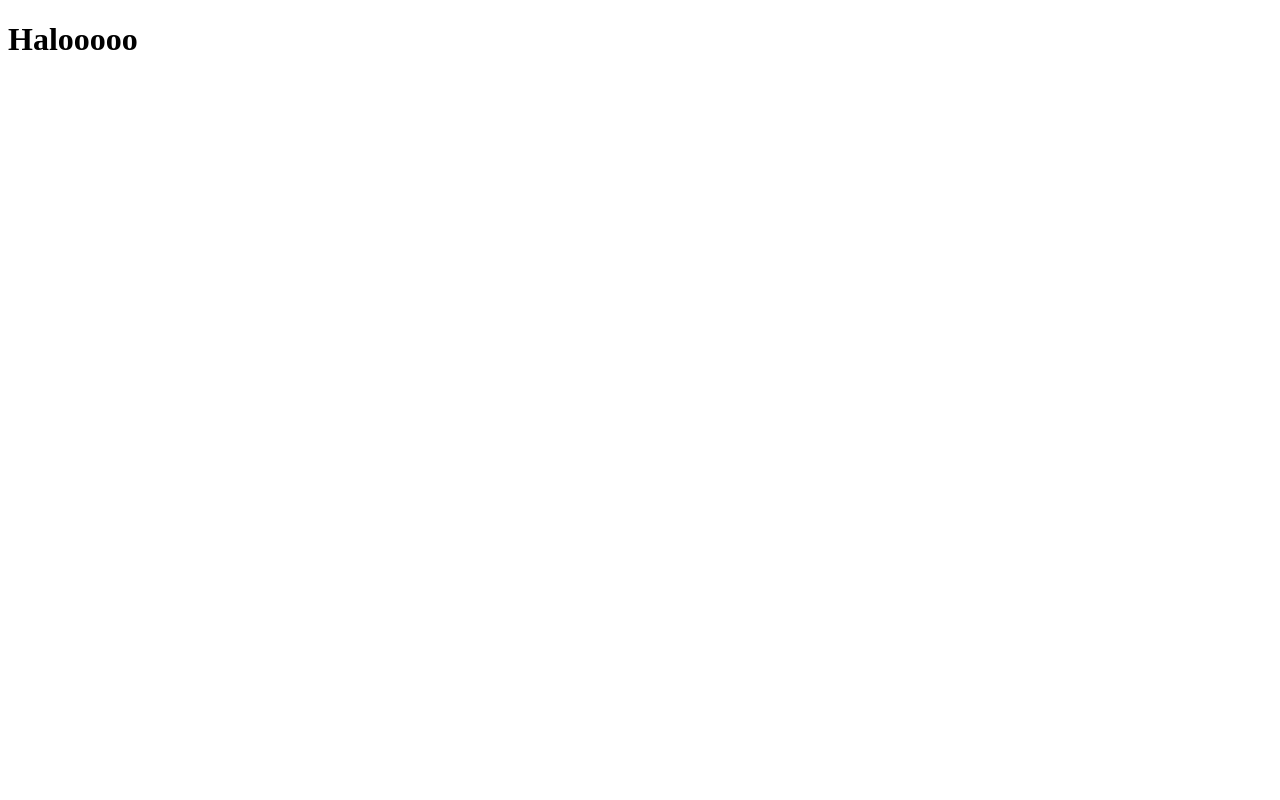
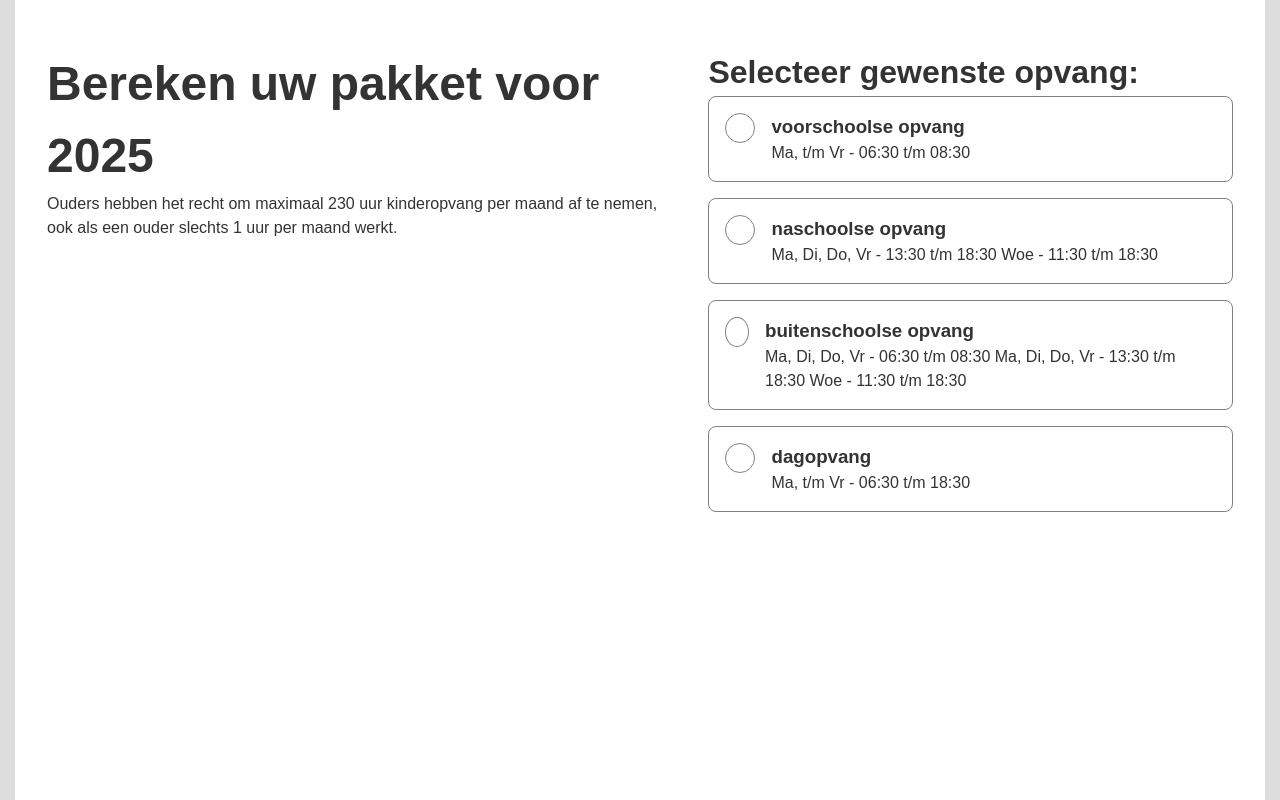
Before and after one commit to jasin1/mijn-kinderopvang-rekentool-v2, a plain HTML site: page index.html in a window 1280 px wide. Drawn offline with Linux system fonts and the light colour scheme.

Commit message:
populate DOM with js generated elements

```diff
--- a/index.html
+++ b/index.html
@@ -1,13 +1,56 @@
 <!DOCTYPE html>
 <html lang="en">
   <head>
-  <meta charset="UTF-8">
-  <meta name="viewport" content="width=device-width, initial-scale=1.0">
+    <meta charset="UTF-8" />
+    <meta name="viewport" content="width=device-width, initial-scale=1.0" />
     <title>Reken-Tool</title>
+    <link rel="stylesheet" href="style.css" />
   </head>
   <body>
+    <main>
+      <article>
+        <section class="progress-bar"></section>
+        <section class="container">
+          <div class="info">
+            <h1>Bereken uw pakket voor 2025</h1>
+            <p>
+              Ouders hebben het recht om maximaal 230 uur kinderopvang per maand
+              af te nemen, ook als een ouder slechts 1 uur per maand werkt.
+            </p>
+          </div>
+          <div class="calc-wrapper">
+            <div id="step-1" class="step active">
+              <h2>Selecteer gewenste opvang:</h2>
+              <div id="service-options">
+                <ul>
+                  <!-- <li class="service-item">
+                    <div class="circle"></div>
+                    <div id="service-option" class="service">
+                      <h3>service name</h3>
+                      <span>service subtitle</span>
+                    </div>
+                  </li> -->
+                </ul>
+              </div>
+            </div>
+            <div id="step-2" class="step">
+              <h2>Selecteer gewenste tarief:</h2>
+              <div id="tariff-options"></div>
+            </div>
+            <div id="step-3" class="step">
+              <h2>Selecteer aantal dagen</h2>
+              </h2>
+              <div id="day-options"></div>
+            </div>
+            <div id="step-4" class="step">
+              <h2>Overzicht</h2>
+              <div id="result-summary"></div>
+            </div>
+          </div>
+        </section>
+      </article>
+    </main>
 
-  <h1>Halooooo</h1>
     <script src="rekentool-v2.js"></script>
   </body>
 </html>
--- a/rekentool-v2.js
+++ b/rekentool-v2.js
@@ -1,63 +1,143 @@
 const days = ["maandag", "dinsdag", "woensdag", "donderdag", "vrijdag"];
 
 const data = {
-  voorschoolse: [
+  voorschoolse: {
+    subtitle: "Ma, t/m Vr - 06:30 t/m 08:30",
+    options: [
       {
-      tarief: "9.50",
-      descrp: "VSO zonder vakantie opvang",
+        tarief: 9.50,
+        title: "VSO zonder vakantie opvang",
         uren: [6.67, 6.67, 6.67, 6.67, 6.67],
       },
 
       {
-      tarief: "9.25",
-      descrp: "VSO geheel opvang met vakantieopvang",
+        tarief: 9.25,
+        title: "VSO geheel opvang met vakantieopvang",
         uren: [18.67, 18.67, 18.67, 18.67, 18.67],
       },
     ],
-  naschoolse:[
+  },
+  naschoolse: {
+    subtitle: "Ma, Di, Do, Vr - 13:30 t/m 18:30 Woe - 11:30 t/m 18:30",
+    options: [
       {
-      tarief: "9.50",
-      descrp: "NSO zonder vakantie opvang",
+        tarief: 9.50,
+        title: "NSO zonder vakantie opvang",
         uren: [16.67, 16.67, 23.33, 16.67, 16.67],
       },
 
       {
-      tarief: "9.25",
-      descrp: "NSO geheel opvang met vakantieopvang",
+        tarief: 9.25,
+        title: "NSO geheel opvang met vakantieopvang",
         uren: [28.67, 28.67, 35.33, 28.67, 28.67],
       },
     ],
-  buitenschoolse:[
+  },
+  buitenschoolse: {
+    subtitle:
+      "Ma, Di, Do, Vr - 06:30 t/m 08:30 Ma, Di, Do, Vr - 13:30 t/m 18:30 Woe - 11:30 t/m 18:30",
+    options: [
       {
-      tarief: "9.25",
-      descrp: "BSO met vakantieopvang",
+        tarief: 9.25,
+        title: "BSO met vakantieopvang",
         uren: [35.33, 35.33, 42, 35.33, 35.33],
       },
 
       {
-      tarief: "9.50",
-      descrp: "BSO zonder vakantieopvang",
+        tarief: 9.50,
+        title: "BSO zonder vakantieopvang",
         uren: [23.33, 23.33, 30, 23.33, 23.33],
       },
 
       {
-      tarief: "13.00",
-      descrp: "Alleen vakantieopvang",
+        tarief: 13.00,
+        title: "Alleen vakantieopvang",
         uren: [12, 12, 12, 12, 12],
       },
     ],
-
-  dag:[
+  },
+  dag: {
+    subtitle: "Ma, t/m  Vr - 06:30 t/m 18:30",
+    options: [
       {
-      tarief: "10.70",
-      descrp: "KDV halve dagopvang (6 uur p/d)",
+        tarief: 10.70,
+        title: "KDV halve dagopvang (6 uur p/d)",
         uren: [26, 26, 26, 26, 26],
       },
 
       {
-      tarief: "10.45",
-      descrp: "KDV hele dagopvang (12 uur p/d)",
+        tarief: 10.45,
+        title: "KDV hele dagopvang (12 uur p/d)",
         uren: [52, 52, 52, 52, 52],
       },
     ],
+  },
 };
+
+const state = {
+  activeStep:1,
+  selectedService: null,
+  selectedTariff: null,
+  selectedDays:[],
+  totalCalculation:null,
+};
+
+const serviceKeys = Object.keys(data);
+
+// const serviceNamesModified = serviceNames.map((item, index) => {
+//   if (index === serviceNames.length - 1) {
+//     return item + "opvang";
+//   }
+//   return item + " opvang";
+// });
+
+
+
+const serviceOptionsContainer = document.querySelector("#service-options ul");
+
+function formateServiceName(key, isLast){
+  return isLast? `${key}opvang`: `${key} opvang`;
+}
+
+// ------ populating step one ----- //
+
+serviceKeys.forEach((key, index)=>{
+
+  const isLast = index === serviceKeys.length -1;
+  const formattedName = formateServiceName(key, isLast);
+
+  const subtitle = data[key].subtitle;
+  // Create the elements dynamically
+  const li = document.createElement("li");
+  li.classList.add("service-item");
+
+  const circle = document.createElement("div");
+  circle.classList.add("circle");
+
+  const serviceDiv = document.createElement("div");
+  serviceDiv.classList.add("service");
+
+  const h3 = document.createElement("h3");
+  h3.textContent = formattedName;
+
+  const span = document.createElement("span");
+  span.textContent = subtitle;
+
+  // Append children
+  serviceDiv.appendChild(h3);
+  serviceDiv.appendChild(span);
+  li.appendChild(circle);
+  li.appendChild(serviceDiv);
+
+  // Append the <li> to the container
+  serviceOptionsContainer.appendChild(li);
+
+  li.addEventListener("click",()=>{
+    document.querySelectorAll(".service-item").forEach((el)=>{
+      el.classList.remove("selected");
+    });
+    li.classList.add("selected");
+    state.selectedService= key;
+    console.log("selected service: ", state.selectedService);
+  });
+});
--- /dev/null
+++ b/style.css
@@ -0,0 +1,128 @@
+*{
+  margin: 0;
+  padding: 0;
+  box-sizing: border-box;
+}
+
+html, body{
+  height: 100%;
+}
+
+body{
+  line-height: 1.5;
+  font-family: Arial, sans-serif; /* Choose a clean font for practice */
+  background-color: #dddddd;
+  color: #333;
+}
+
+main{
+  display: flex;
+  justify-content: center;
+  height: 100%;
+  width: 100%;
+}
+
+article{
+  display: flex;
+  flex-direction: column;
+  align-items: center;
+  padding: 2rem;
+  background: #fff;
+  /* box-shadow: 0 4px 6px rgba(0, 0, 0, 0.1); */
+  /* border-radius: 8px; */
+  max-width: 1250px;
+  width: 100%;
+}
+
+h1, h2, h3, h4, h5, h6 {
+  margin: 0;
+  padding: 0;
+}
+
+input, button, textarea, select{
+  font: inherit;
+}
+
+a{
+  text-decoration: none;
+  color: inherit;
+}
+
+ul, ol{
+  list-style: none;
+}
+
+
+h1{
+  font-size: 3rem;
+}
+
+h2{
+  font-size: 2rem;
+}
+
+.container{
+  display: flex;
+  gap: 2rem;
+  margin-top: 1rem;
+}
+
+.info{
+  flex: 1.2;
+}
+
+.calc-wrapper{
+  flex: 1; /* Allow the calculator wrapper to grow */
+  /* border: 1px solid green; */
+  border-radius: 8px;
+  min-height: 300px;
+}
+
+.step{
+  display: none;
+
+}
+
+.active{
+  display: block;
+}
+
+.service-item{
+  display: flex;
+  gap: 1rem;
+  border: 1px solid grey;
+  border-radius: 8px;
+  padding: 1rem;
+  margin-bottom: 1rem;
+}
+
+.circle{
+  width: 30px;
+  height: 30px;
+  border: 1px solid gray;
+  border-radius: 50%;
+  padding: 2px;
+  box-sizing: border-box;
+  display: flex;
+  align-items: center;
+  justify-content: center;
+  background-color: transparent;
+  transition: all 0.3s case;
+}
+
+.circle::before{
+  content: '';
+  width: 100%;
+  height: 100%;
+  background-color: transparent;
+  border-radius: 50%;
+  display: block;
+}
+
+.service-item.selected .circle{
+  border: 2px solid blue;
+}
+
+.service-item.selected .circle::before{
+  background-color: blue;
+}
```
Lines whose indentation alone changed are shown as unchanged.
